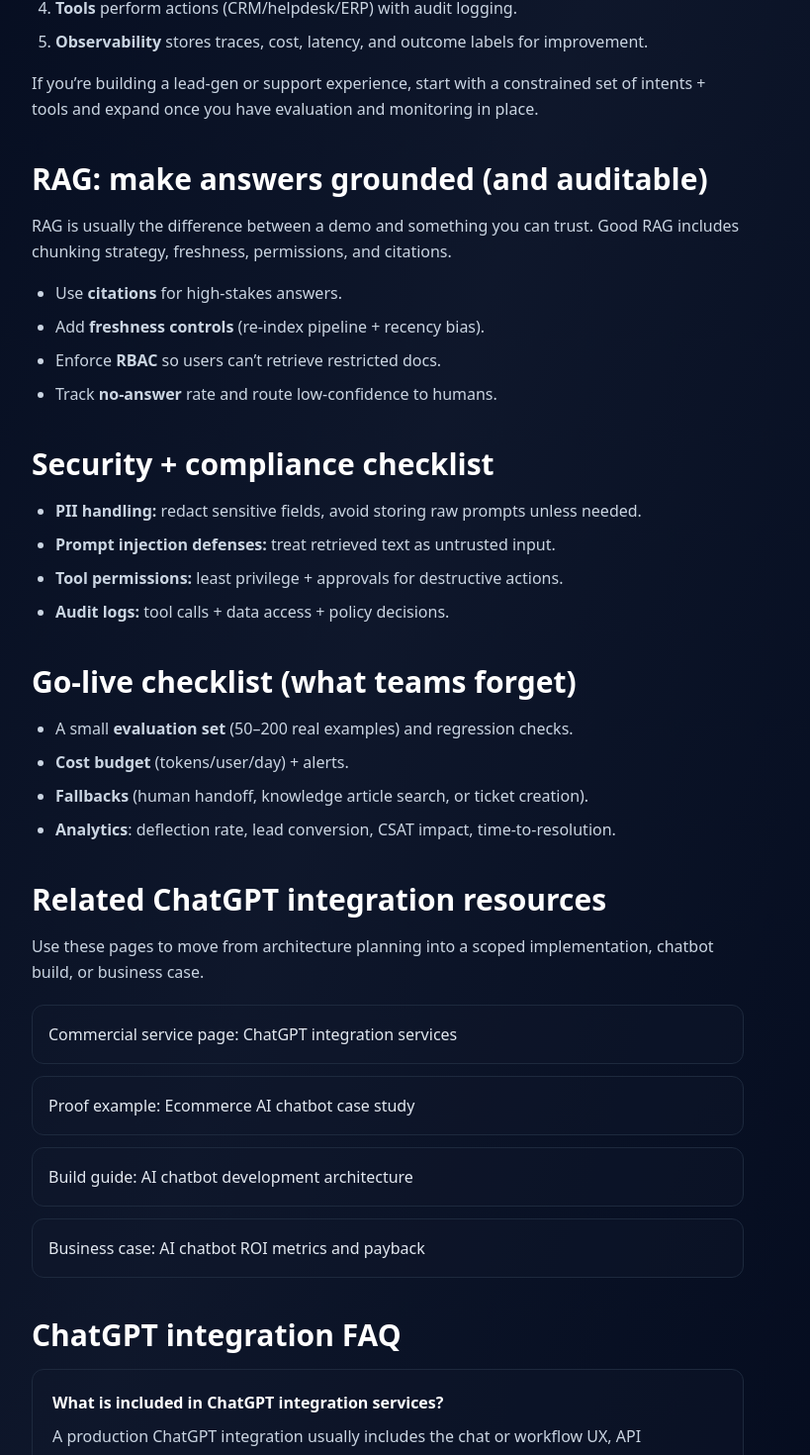
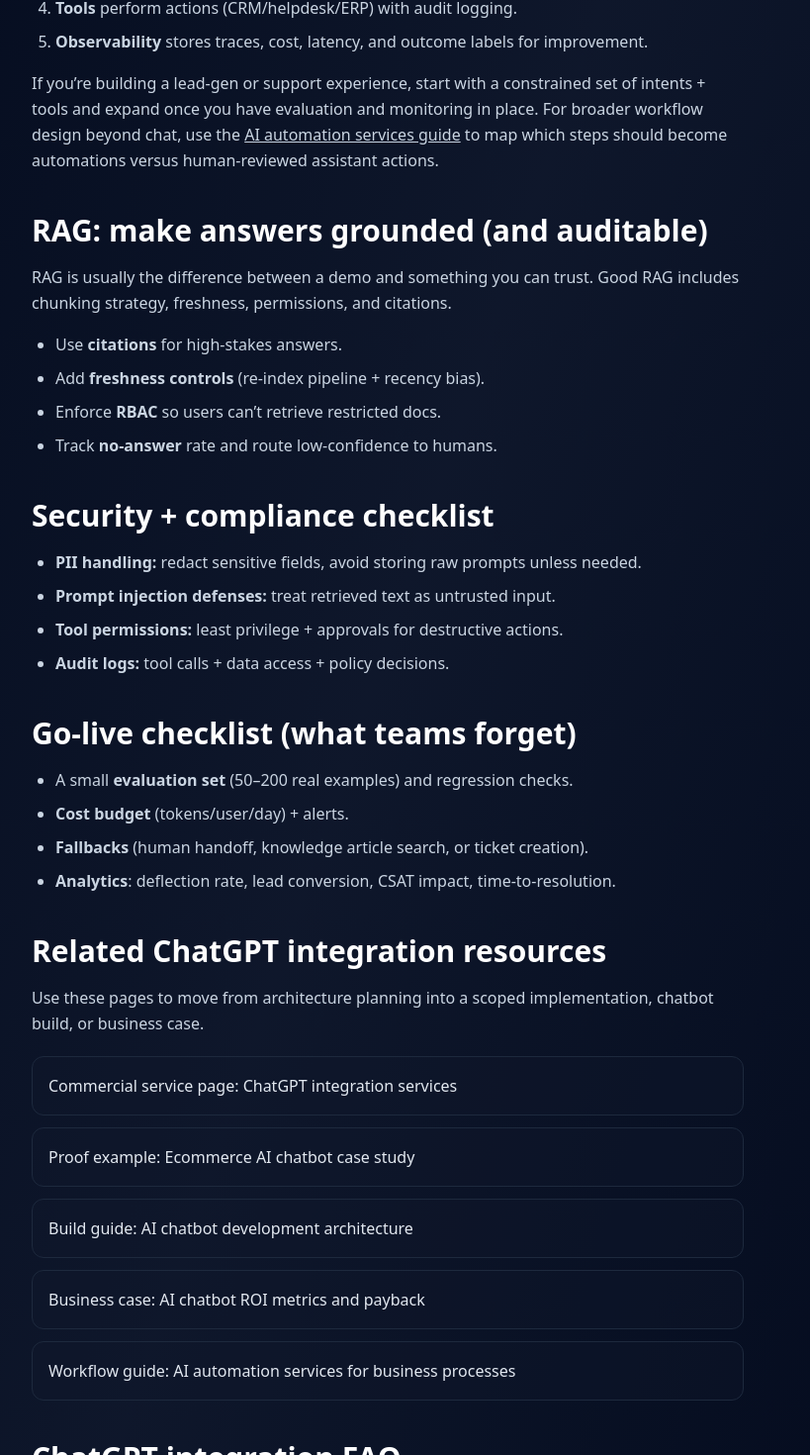
Before and after one commit to ethansure/thexu-studio, a Next.js app: page /insights/chatgpt-integration-services in a window 1280 px wide. Shown: the part 1260-2730 px from the top of the page at 99% size, without its empty margins (248-1067 px from the left). Built offline with nearby package versions, Linux system fonts and the light colour scheme.

Commit message:
Link ChatGPT guide to automation services

```diff
--- a/src/app/insights/chatgpt-integration-services/page.tsx
+++ b/src/app/insights/chatgpt-integration-services/page.tsx
@@ -54,7 +54,7 @@
         description:
           'A practical guide to ChatGPT integration services: architecture, RAG, tool/function calling, security, evaluation, and go-live checklist for production deployments.',
         datePublished: '2026-05-12',
-        dateModified: '2026-06-29',
+        dateModified: '2026-07-07',
         inLanguage: 'en-US',
         mainEntityOfPage: {
           '@type': 'WebPage',
@@ -131,7 +131,7 @@
 
       <main className="max-w-3xl mx-auto px-6 py-14">
         <header>
-          <p className="text-sm text-slate-500">Insights • Updated 2026-06-29</p>
+          <p className="text-sm text-slate-500">Insights • Updated 2026-07-07</p>
           <h1 className="mt-3 text-4xl md:text-5xl font-bold leading-tight">
             ChatGPT Integration Services: What to Build + Implementation Checklist (2026)
           </h1>
@@ -213,7 +213,11 @@
           </ol>
           <p className="mt-4">
             If you’re building a lead-gen or support experience, start with a constrained set of intents + tools and
-            expand once you have evaluation and monitoring in place.
+            expand once you have evaluation and monitoring in place. For broader workflow design beyond chat, use the{' '}
+            <Link className="underline hover:text-white" href="/insights/ai-automation-services">
+              AI automation services guide
+            </Link>{' '}
+            to map which steps should become automations versus human-reviewed assistant actions.
           </p>
         </Section>
 
@@ -302,6 +306,12 @@
             >
               Business case: AI chatbot ROI metrics and payback
             </Link>
+            <Link
+              className="rounded-xl border border-slate-800 bg-slate-900/40 p-4 text-slate-200 transition hover:border-blue-500/60 hover:text-white"
+              href="/insights/ai-automation-services"
+            >
+              Workflow guide: AI automation services for business processes
+            </Link>
           </div>
         </Section>
 
```
